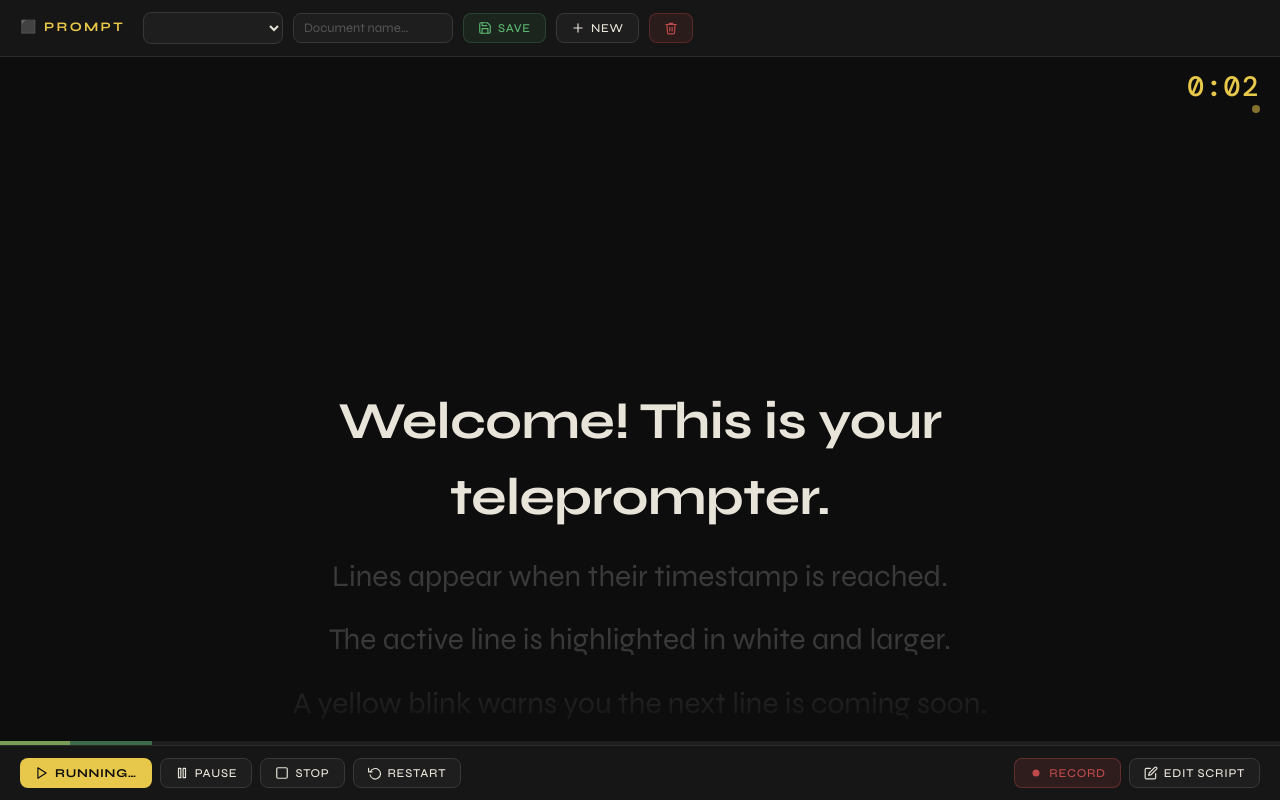
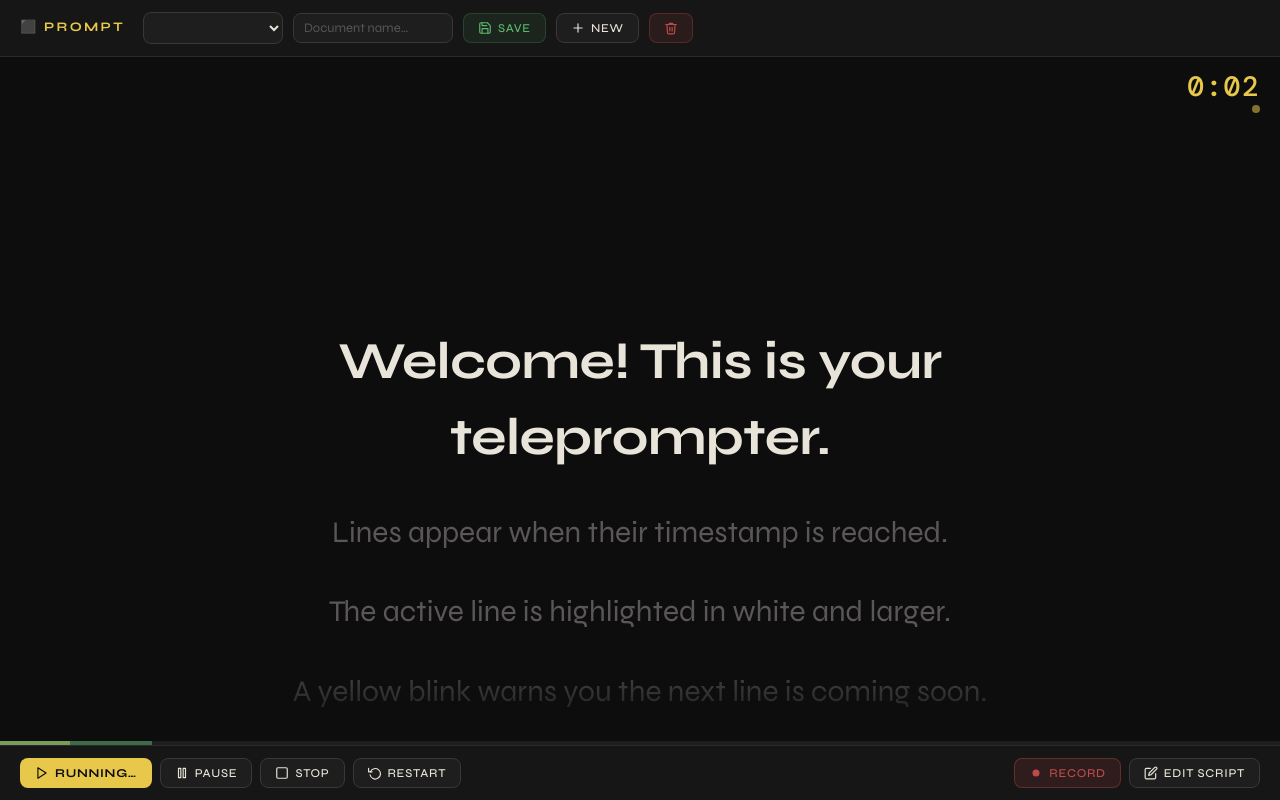
Before and after one commit to ciberado/teleprompter, a plain HTML site: page index.html in a window 1280 px wide. Both pictures are taken after a click on the button "START". Drawn offline with nearby package versions, Linux system fonts and the light colour scheme.

Commit message:
Add keyboard navigation and smooth font-size transitions
- Arrow keys navigate between lines when prompter is not running
- Animate font-size change on active line with CSS transition
- Fix scroll centering: precompute targets at render time with transitions
  disabled so measurements are stable across all line sizes and lengths

```diff
--- a/index.html
+++ b/index.html
@@ -95,7 +95,8 @@
   #display::before { top: 0; background: linear-gradient(to bottom, var(--bg) 0%, transparent 100%); }
   #display::after  { bottom: 0; background: linear-gradient(to top, var(--bg) 0%, transparent 100%); }
   #scroll-area { width: 100%; max-width: 820px; padding: 180px 40px; transition: transform 0.65s cubic-bezier(0.4,0,0.2,1); }
-  .tp-line { font-family: var(--font-ui); font-size: clamp(18px,2.8vw,30px); font-weight: 400; line-height: 1.45; text-align: center; color: #3a3a3a; padding: 10px 0; }
+  .tp-line { font-family: var(--font-ui); font-size: clamp(18px,2.8vw,30px); font-weight: 400; line-height: 1.45; text-align: center; color: #5b5757; padding: 18px 0; margin: 0 0.25em;
+    transition: font-size 0.45s cubic-bezier(0.4,0,0.2,1), font-weight 0.45s ease, color 0.4s ease; }
   .tp-line.past { color: #2a2a2a; }
   .tp-line.active { color: var(--text); font-size: clamp(28px,4.5vw,52px); font-weight: 700; letter-spacing: -0.01em; }
   .tp-line.blink { animation: tp-blink 0.38s step-end infinite; }
@@ -248,7 +249,7 @@
 
   /* ── STATE ── */
   let lines = [], elapsed = 0, running = false, lastTick = null, rafId = null, activeIdx = -1;
-  let lineOffsets = [], baseScrollH = 0; // precomputed at render time (all lines normal size)
+  let scrollTargets = [];
 
   /* ── RECORDING STATE ── */
   let mediaRecorder = null, recChunks = [], recStream = null;
@@ -290,29 +291,21 @@
       d.className = 'tp-line'; d.id = 'tl' + i; d.textContent = l.text;
       scrollArea.appendChild(d);
     });
-    // Pass 1: measure baseline positions (all lines at normal size)
-    baseScrollH = scrollArea.offsetHeight;
-    lineOffsets = lines.map((_, i) => {
+    // Precompute scroll targets with transitions off so measurements are stable
+    scrollArea.style.transition = 'none';
+    scrollArea.style.transform = 'translateY(0)';
+    scrollTargets = lines.map((_, i) => {
+      const allEls = lines.map((_, j) => document.getElementById('tl' + j));
+      allEls.forEach((e, j) => e && e.classList.toggle('active', j === i));
+      void scrollArea.offsetHeight; // force reflow with this line active
       const el = document.getElementById('tl' + i);
-      return el ? { top: el.offsetTop, height: el.offsetHeight, fontSize: null } : { top: 0, height: 0, fontSize: null };
+      const S = scrollArea.offsetHeight;
+      const posInSA = el.getBoundingClientRect().top - scrollArea.getBoundingClientRect().top;
+      return S / 2 - posInSA - el.offsetHeight / 2;
     });
-    // Pass 2: compute per-line font-size override for active state
-    const maxActiveH = Math.floor(document.getElementById('display').offsetHeight * 0.4);
-    lines.forEach((_, i) => {
-      const el = document.getElementById('tl' + i);
-      if (!el) return;
-      el.classList.add('active');
-      void el.offsetHeight;
-      let fs = parseFloat(getComputedStyle(el).fontSize);
-      while (el.offsetHeight > maxActiveH && fs > 14) {
-        fs = Math.max(14, fs - 2);
-        el.style.fontSize = fs + 'px';
-        void el.offsetHeight;
-      }
-      lineOffsets[i].fontSize = el.style.fontSize || null;
-      el.classList.remove('active');
-      el.style.fontSize = '';
-    });
+    lines.forEach((_, i) => { const e = document.getElementById('tl' + i); if (e) e.classList.remove('active'); });
+    void scrollArea.offsetHeight;
+    scrollArea.style.transition = '';
     scrollTo(-1);
   }
 
@@ -321,16 +314,11 @@
       const el = document.getElementById('tl' + i);
       if (!el) return;
       el.classList.remove('active', 'past', 'blink');
-      el.style.fontSize = '';
       if (i < idx) el.classList.add('past');
-      else if (i === idx) {
-        el.classList.add('active');
-        if (lineOffsets[i] && lineOffsets[i].fontSize) el.style.fontSize = lineOffsets[i].fontSize;
-      }
+      else if (i === idx) el.classList.add('active');
     });
-    if (idx >= 0 && lineOffsets[idx]) {
-      const { top, height } = lineOffsets[idx];
-      scrollArea.style.transform = `translateY(${baseScrollH / 2 - top - height / 2}px)`;
+    if (idx >= 0 && scrollTargets[idx] !== undefined) {
+      scrollArea.style.transform = `translateY(${scrollTargets[idx]}px)`;
     } else {
       scrollArea.style.transform = 'translateY(0)';
     }
@@ -607,6 +595,24 @@
   };
   docSelect.onchange = () => { if (docSelect.value) loadDoc(docSelect.value); };
 
+  /* ── KEYBOARD NAVIGATION ── */
+  document.addEventListener('keydown', e => {
+    // Don't interfere when typing in inputs or the editor
+    if (e.target.matches('input, textarea, select')) return;
+    if (running) return;
+    if (!lines.length) return;
+
+    if (e.key === 'ArrowRight' || e.key === 'ArrowDown') {
+      e.preventDefault();
+      activeIdx = Math.min(activeIdx + 1, lines.length - 1);
+      scrollTo(activeIdx);
+    } else if (e.key === 'ArrowLeft' || e.key === 'ArrowUp') {
+      e.preventDefault();
+      activeIdx = Math.max(activeIdx - 1, 0);
+      scrollTo(activeIdx);
+    }
+  });
+
   /* ── INIT ── */
   loadDocList();
   const idx = getIndex();
```
